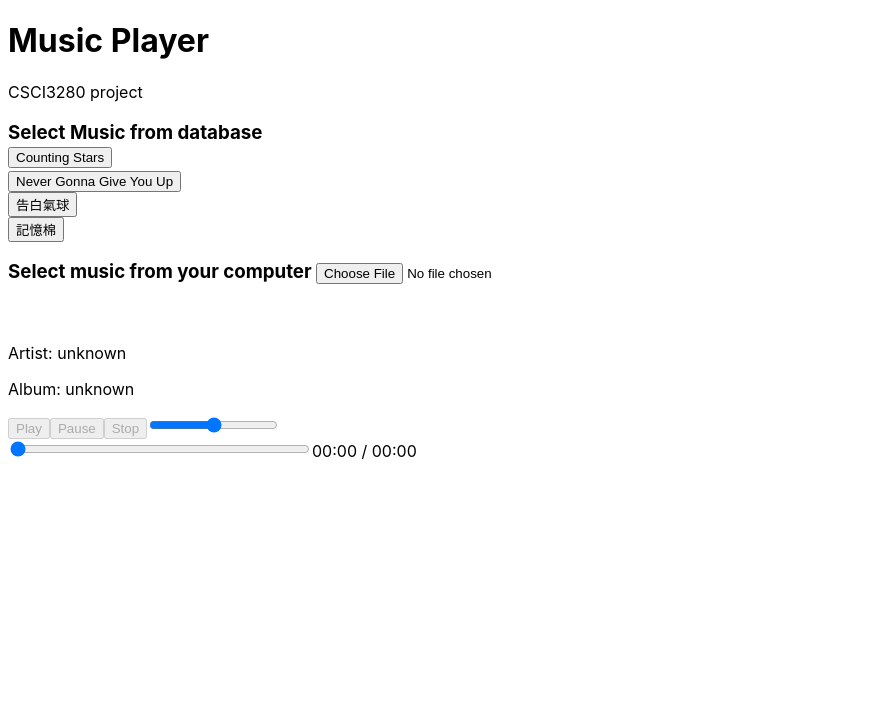
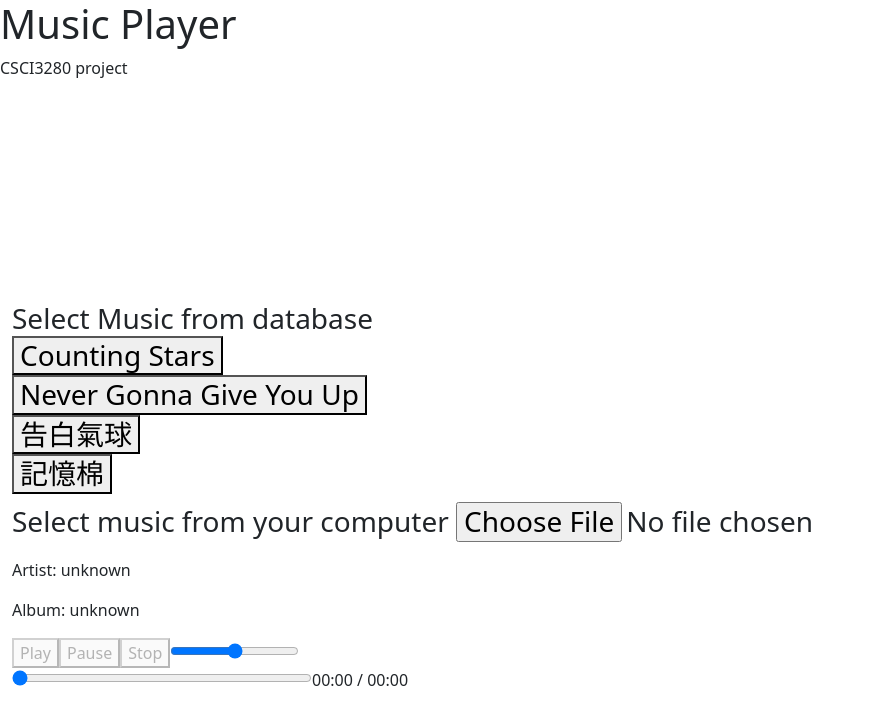
Before and after one commit to alexkkm/CSCI3280Project, a React (Create React App) app: page / in a window 1280 px wide. Shown: the top 724 px of the page, without its empty margins (0-873 px from the left). Built offline with nearby package versions, Linux system fonts and the light colour scheme.

Commit message:
Aranged the components (Modified in return() in AudioPlayer)

```diff
--- a/public/index.html
+++ b/public/index.html
@@ -1,43 +1,13 @@
 <!DOCTYPE html>
 <html lang="en">
-  <head>
-    <meta charset="utf-8" />
-    <link rel="icon" href="%PUBLIC_URL%/favicon.ico" />
-    <meta name="viewport" content="width=device-width, initial-scale=1" />
-    <meta name="theme-color" content="#000000" />
-    <meta
-      name="description"
-      content="Web site created using create-react-app"
-    />
-    <link rel="apple-touch-icon" href="%PUBLIC_URL%/logo192.png" />
-    <!--
-      manifest.json provides metadata used when your web app is installed on a
-      user's mobile device or desktop. See https://developers.google.com/web/fundamentals/web-app-manifest/
-    -->
-    <link rel="manifest" href="%PUBLIC_URL%/manifest.json" />
-    <!--
-      Notice the use of %PUBLIC_URL% in the tags above.
-      It will be replaced with the URL of the `public` folder during the build.
-      Only files inside the `public` folder can be referenced from the HTML.
-
-      Unlike "/favicon.ico" or "favicon.ico", "%PUBLIC_URL%/favicon.ico" will
-      work correctly both with client-side routing and a non-root public URL.
-      Learn how to configure a non-root public URL by running `npm run build`.
-    -->
-    <title>React App</title>
-  </head>
-  <body>
+<head>
+    <title>Audio Player App</title>
+    <link href="https://cdn.jsdelivr.net/npm/bootstrap@5.2.2/dist/css/bootstrap.min.css" rel="stylesheet" integrity="sha384-Zenh87qX5JnK2Jl0vWa8Ck2rdkQ2Bzep5IDxbcnCeuOxjzrPF/et3URy9Bv1WTRi" crossorigin="anonymous">
+    <link rel="stylesheet" href="https://cdn.jsdelivr.net/npm/bootstrap-icons@1.10.2/font/bootstrap-icons.css">
+    <script type="text/babel" src="/src/index.jsx"></script>
+</head>
+<body>
     <noscript>You need to enable JavaScript to run this app.</noscript>
     <div id="root"></div>
-    <!--
-      This HTML file is a template.
-      If you open it directly in the browser, you will see an empty page.
-
-      You can add webfonts, meta tags, or analytics to this file.
-      The build step will place the bundled scripts into the <body> tag.
-
-      To begin the development, run `npm start` or `yarn start`.
-      To create a production bundle, use `npm run build` or `yarn build`.
-    -->
-  </body>
+</body>
 </html>
--- a/src/AudioScript/AudioPlayer.js
+++ b/src/AudioScript/AudioPlayer.js
@@ -283,6 +283,29 @@ function AudioPlayer() {
 
     return (
         <div>
+            <div class="container-fluid">
+                <div class="row">
+                    {/* Top left block: Cover photo and visualizer. */}
+                    <div class="col-lg-6 col-md-12">
+                        <div class="col-lg-6 col-md-12" id='topLeft'>
+                            {currentMusic !== null && currentMusic.coverPhotoPath !== '' && currentMusic.coverPhotoPath !== undefined &&
+                                <img src={currentMusic.coverPhotoPath} alt="coverPhoto" style={{width: "200px", height: "200px"}}></img>
+                            }
+                        </div>
+
+                        <MusicVisualizer audioContext={audioContext} analyser={analyser} width={400} height={200} />
+                    </div>
+
+
+                    {/* Top right block: Lyrics. */}
+                    <div class="col-lg-6 col-md-12 order-md-3" id='topRight'>
+                        {currentMusic !== null && <LrcDisplayer music={currentMusic} currentTime={currentTime} /> }
+                    </div>
+                </div>
+
+                <div class="row flex-grow-1">
+                    {/* Upper bottom: Song list and uploding. */}
+                    <div class="col-md-12" id='upperBottom'>
                         <div>
                             <h3>Select Music from database
                             {musicList.map((music, index) => {
@@ -297,15 +320,17 @@ function AudioPlayer() {
                         </div>
 
                         <h3>Select music from your computer <input type="file" onChange={handleFileChange}/> </h3>
-      <br></br>
+                    </div>
+                </div>
+
+                <div class="row">
+                    {/* Bottom block: Audio information and control. */}
+                    <div class="col-md-12" id='bottom'>
                         <h2>{currentMusic === null ? fileName : currentMusic.audioTitle}</h2>
                         <p>Artist: {currentMusic === null ? "unknown" : currentMusic.artist}</p>
                         <p>Album: {currentMusic === null ? "unknown" : currentMusic.album}</p>
-      <div>
-      {currentMusic !== null && currentMusic.coverPhotoPath !== '' && currentMusic.coverPhotoPath !== undefined &&
-        <img src={currentMusic.coverPhotoPath} alt="coverPhoto" style={{width: "200px", height: "200px"}}></img>
-      }
-      </div>
+
+
                         <button onClick={handlePlayClick} disabled={isPlayingMusic || (!audioData)}>
                             Play
                         </button>
@@ -336,10 +361,16 @@ function AudioPlayer() {
                             </input>
                             {numberToTime(currentTime)} / {numberToTime(duration)}
                         </div>
-      {currentMusic !== null && <LrcDisplayer music={currentMusic} currentTime={currentTime} /> }
+                    </div>
+                </div>
+            </div>
 
-      <MusicVisualizer audioContext={audioContext} analyser={analyser} width={400} height={200} />
 
+
+
+
+
+            {/* Debug: Audio data. */}
             {audioData && (
                 <div>
                 <p>File Name: {fileName}</p>
--- a/src/index.css
+++ /dev/null
@@ -1,13 +0,0 @@
-body {
-  margin: 5;
-  font-family: -apple-system, BlinkMacSystemFont, 'Segoe UI', 'Roboto', 'Oxygen',
-    'Ubuntu', 'Cantarell', 'Fira Sans', 'Droid Sans', 'Helvetica Neue',
-    sans-serif;
-  -webkit-font-smoothing: antialiased;
-  -moz-osx-font-smoothing: grayscale;
-}
-
-code {
-  font-family: source-code-pro, Menlo, Monaco, Consolas, 'Courier New',
-    monospace;
-}
--- a/src/index.jsx
+++ b/src/index.jsx
@@ -5,14 +5,14 @@ import AudioPlayer from './AudioScript/AudioPlayer';
 
 
 // Addictional decoration
-import './index.css';
+//import './index.css';
 
 // Index Page component
 class Index extends React.Component {
   render() {
     return (
       <div className="App">
-        <h1>Music Player</h1>
+        <h1 id='title' >Music Player</h1>
         <p>CSCI3280 project</p>
       </div>
     );
```
Also changed, not shown: 2 other files (tests, documents, lock files or other folders). Lines whose indentation alone changed are shown as unchanged.
